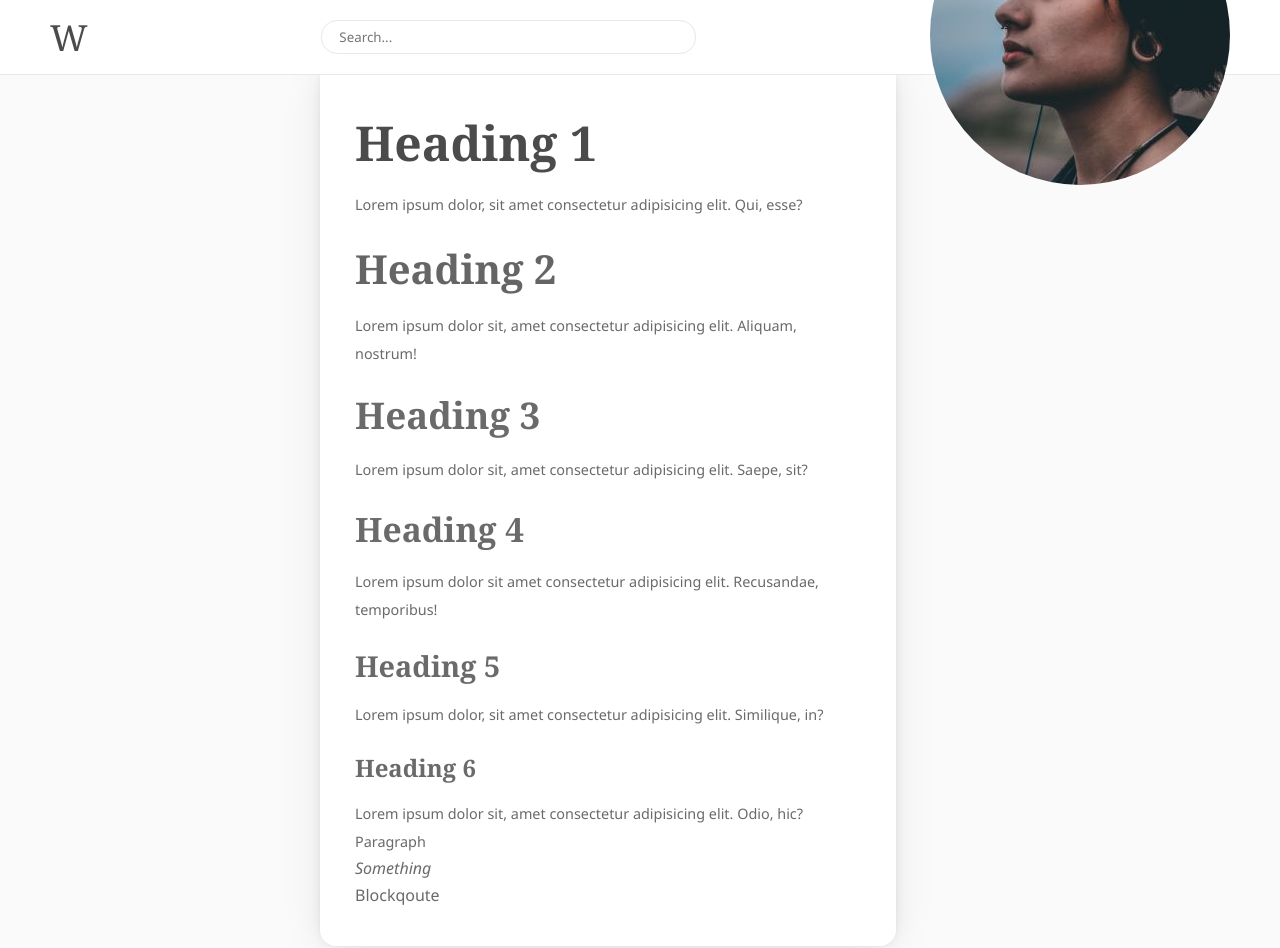
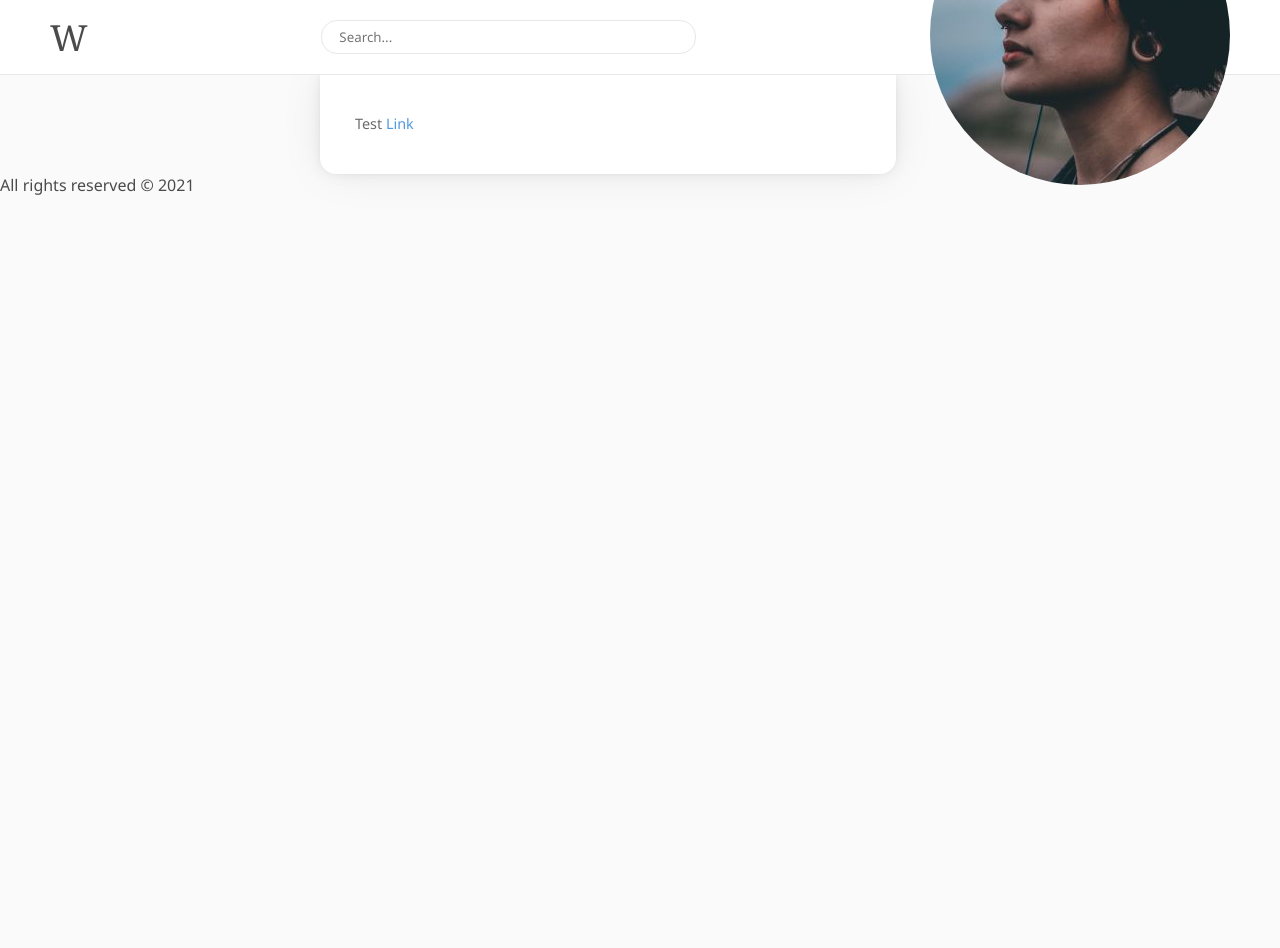
Before and after one commit to MakhnoGK/nextjs-wiki, a Next.js app in the folder client/: page / in a window 1280 px wide. Shown: the top 948 px of the page. After the commit the page ends 800 px from the top, so only its background shows below. Built offline with nearby package versions, Linux system fonts and the light colour scheme.

Commit message:
Fix links styles

```diff
--- a/client/src/components/layout/Content/MainFragment.tsx
+++ b/client/src/components/layout/Content/MainFragment.tsx
@@ -1,25 +1,13 @@
 import React from "react";
+import Link from 'next/link';
 import ContentContainer from "@styles/layout/ContentContainer";
 
 const Main = () => {
     return (
         <ContentContainer>
-            <h1>Heading 1</h1>
-            <p>Lorem ipsum dolor, sit amet consectetur adipisicing elit. Qui, esse?</p>
-            <h2>Heading 2</h2>
-            <p>Lorem ipsum dolor sit, amet consectetur adipisicing elit. Aliquam, nostrum!</p>
-            <h3>Heading 3</h3>
-            <p>Lorem ipsum dolor sit, amet consectetur adipisicing elit. Saepe, sit?</p>
-            <h4>Heading 4</h4>
-            <p>Lorem ipsum dolor sit amet consectetur adipisicing elit. Recusandae, temporibus!</p>
-            <h5>Heading 5</h5>
-            <p>Lorem ipsum dolor, sit amet consectetur adipisicing elit. Similique, in?</p>
-            <h6>Heading 6</h6>
-            <p>Lorem ipsum dolor sit, amet consectetur adipisicing elit. Odio, hic?</p>
-
-            <p>Paragraph</p>
-            <em>Something</em>
-            <blockquote>Blockqoute</blockquote>
+            <p>
+                Test <Link href="/"><a>Link</a></Link>
+            </p>
         </ContentContainer>
     );
 };
--- a/client/src/styles/Global.ts
+++ b/client/src/styles/Global.ts
@@ -16,6 +16,18 @@ const GlobalStyles = createGlobalStyle`
         background-color: ${colors.grayLight};
         color: ${colors.textGrayMedium};
     }
+
+    a {
+        color: ${colors.links.base};
+        text-decoration: none;
+        transition: 0.2s ease-out;
+        transition-property: color;
+        cursor: pointer;
+
+        a:hover {
+            color: ${colors.links.hover};
+        }
+    }
 `;
 
 export default GlobalStyles;
--- a/client/src/styles/variables/colors.ts
+++ b/client/src/styles/variables/colors.ts
@@ -1,15 +1,18 @@
-import { lighten } from 'polished';
+import { darken, lighten } from 'polished';
 
 const colors = {
     white: '#ffffff',
     grayLight: '#fafafa',
     grayMedium: '#e8e8e8',
     textGrayMedium: '#4b4b4b',
-
     headers: {
         h1: '#4b4b4b',
         h2: lighten(0.1, '#4b4b4b'),
         h3: lighten(0.12, '#4b4b4b'),
+    },
+    links: {
+        base: '#4f9ade',
+        hover: darken(0.3, '#4f9ade')
     }
 };
 
```
